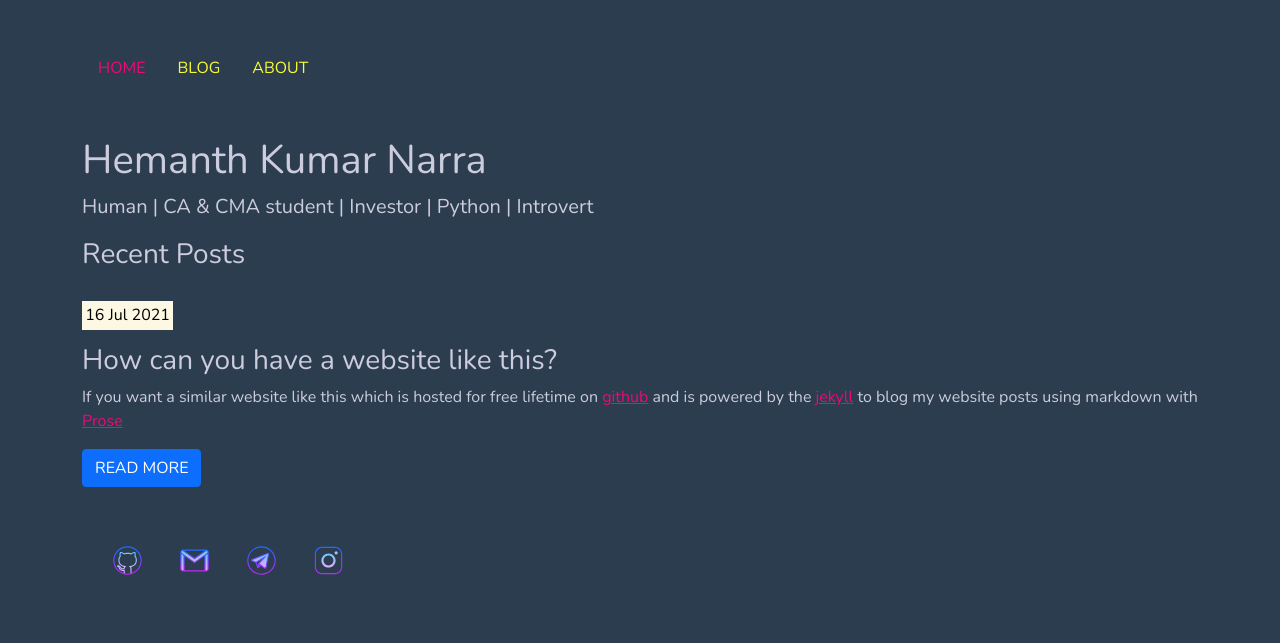
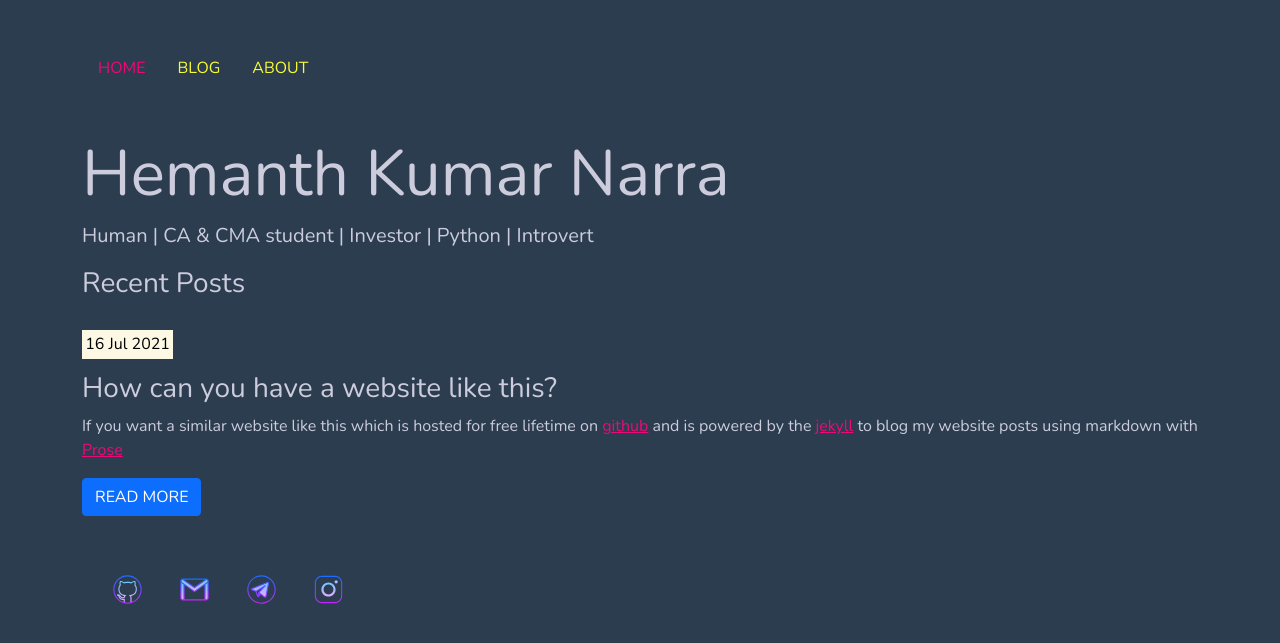
Before and after one commit to hemanthnarra/hemanthnarra.github.io, a Jekyll site: the page built from index.html, in a window 1280 px wide. Shown: the top 643 px of the page. Built offline with Jekyll 4.4.1, drawn with Linux system fonts in a browser that asks for light colours.

Commit message:
Update header.html

```diff
--- a/_includes/header.html
+++ b/_includes/header.html
@@ -1,5 +1,5 @@
 <div class="intro">
-  <h1>Hemanth Kumar Narra</h1>
+  <h1 class="display-3">Hemanth Kumar Narra</h1>
   <p class="lead">
     Human | CA & CMA student | Investor | Python | Introvert
   </p>
```
